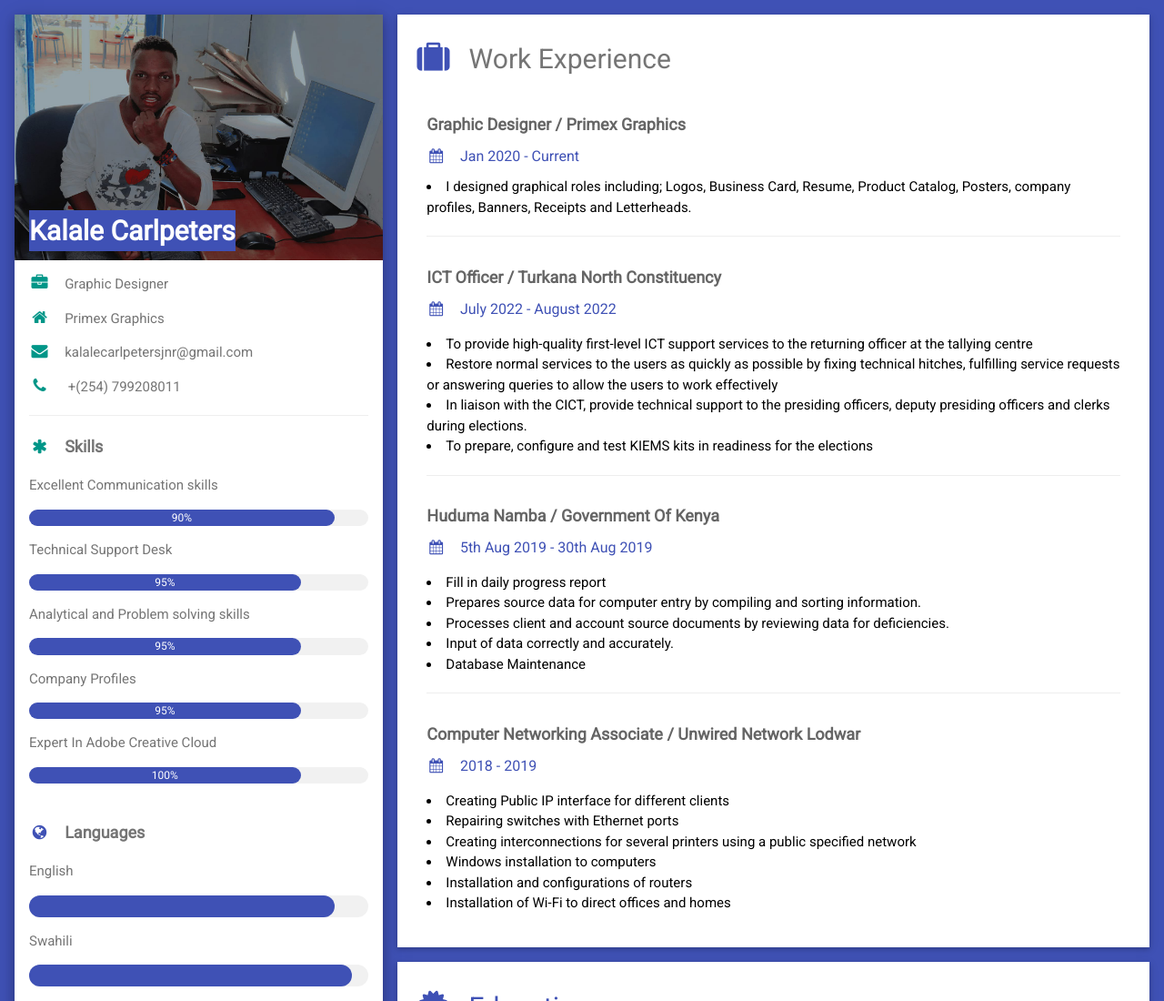
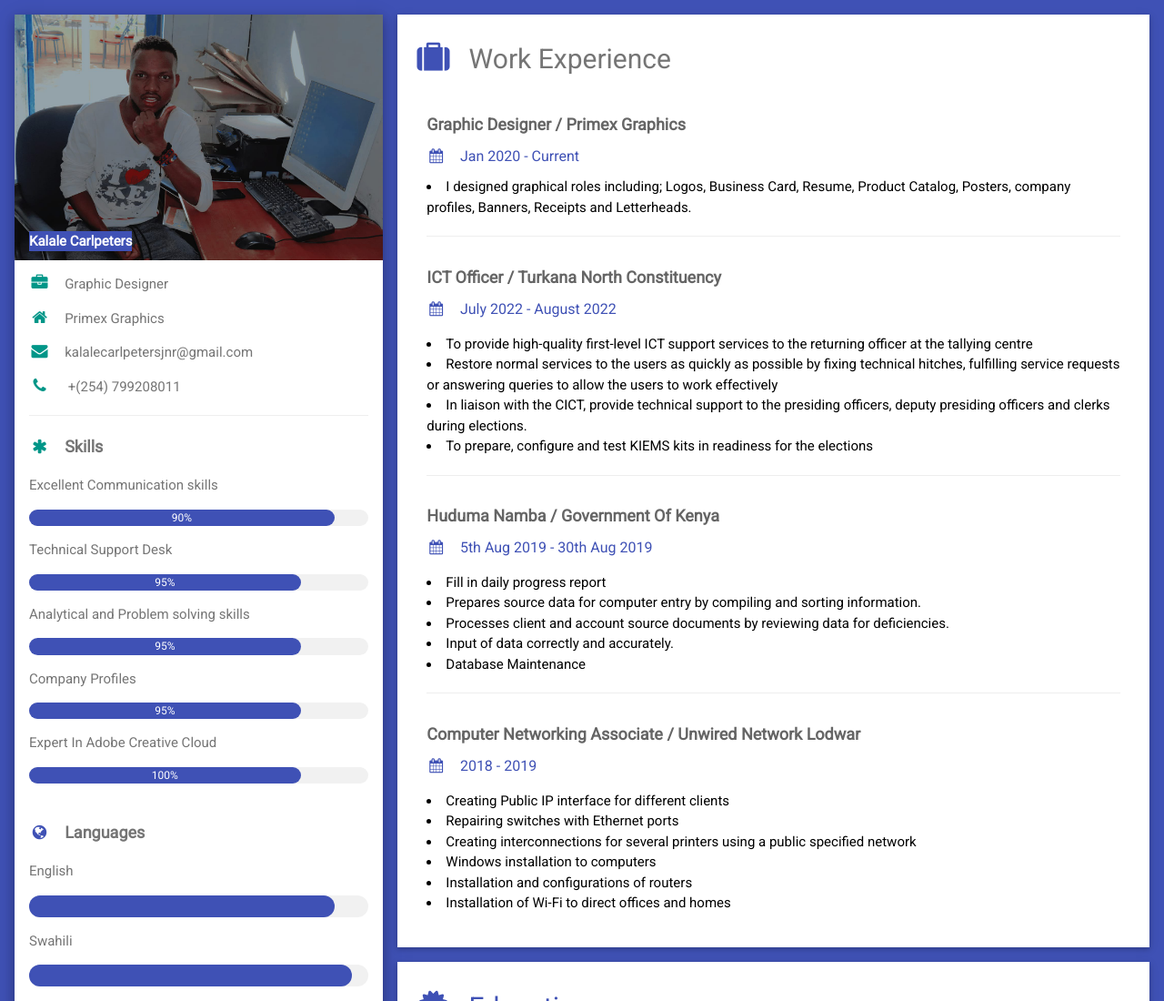
Before and after one commit to kalale-karlpeters/kalale-karlpeters.github.io, a plain HTML site: page index.html in a window 1280 px wide. Shown: the top 1100 px of the page at 91% size. Drawn offline with Linux system fonts and the light colour scheme.

Commit message:
Update index.html

```diff
--- a/index.html
+++ b/index.html
@@ -31,7 +31,7 @@ html,body,h1,h2,h3,h4,h5,h6 {font-family: "Roboto", sans-serif}
         <div class="w3-display-container">
           <img src="karl.jpg" style="width:100%" alt="Avatar">
           <div class="w3-display-bottomleft w3-container w3-text-black">
-            <h2 class="w3-indigo"><b>Kalale Carlpeters</b></h2>
+            <h2 class="w3-indigo w3-medium"><b>Kalale Carlpeters</b></h2>
           </div>
         </div>
         <div class="w3-container">
```
